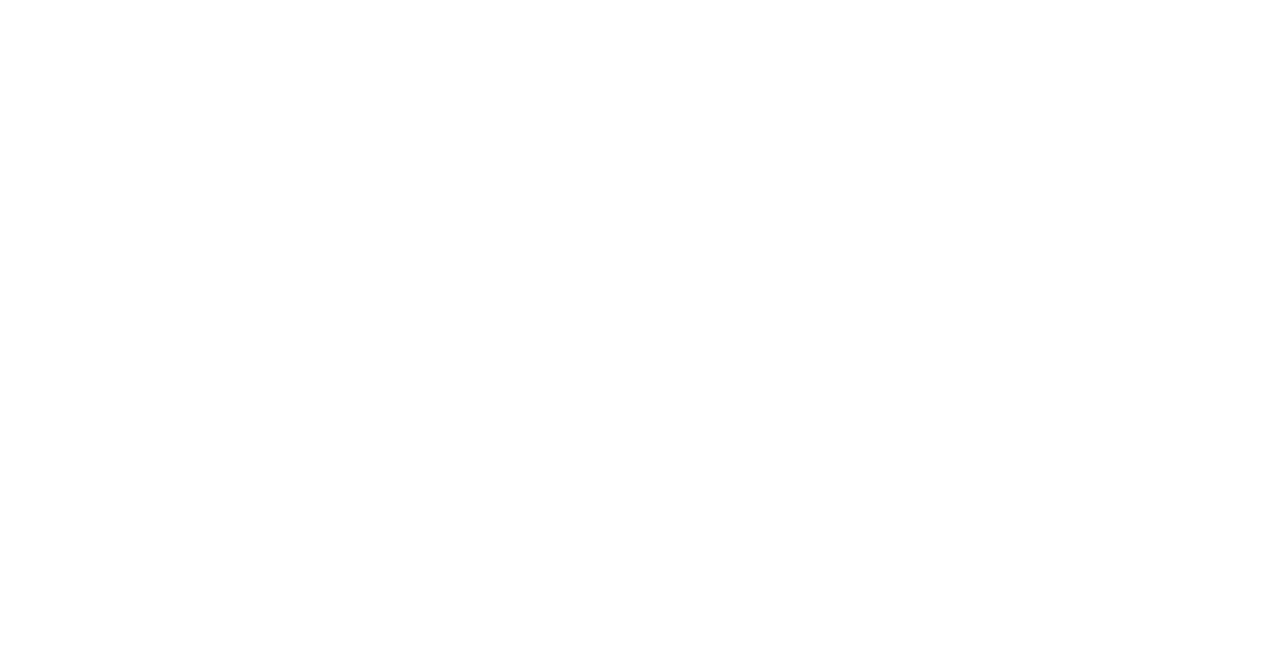
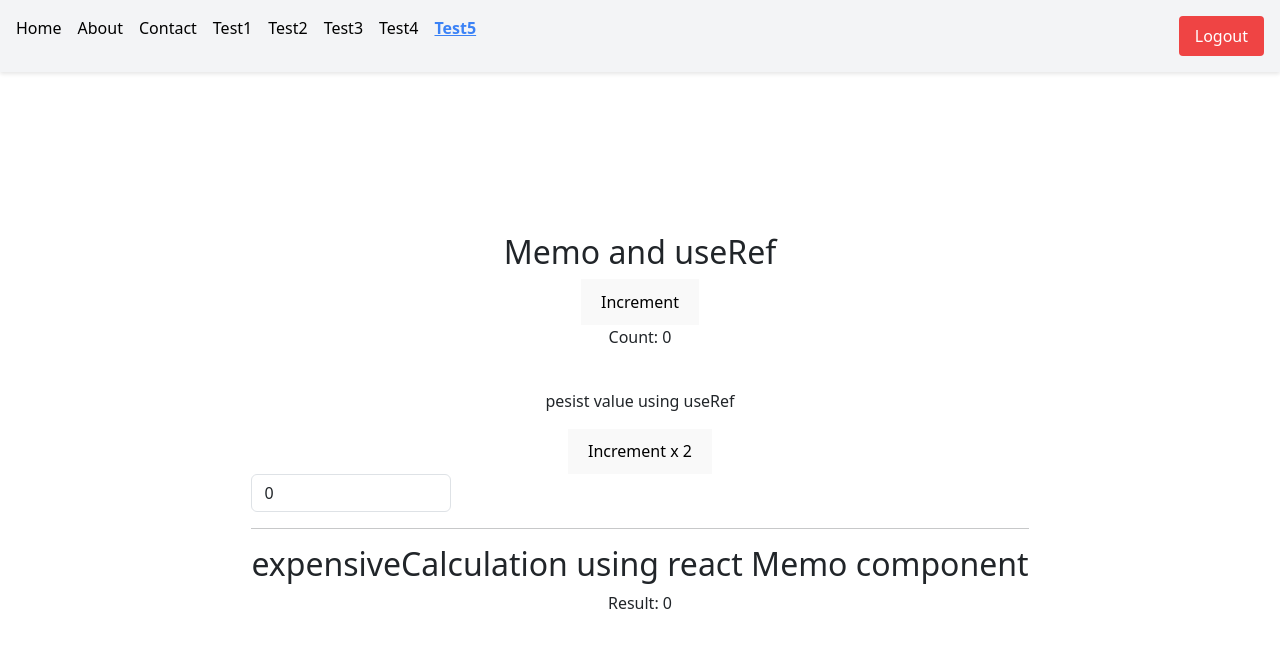
Before and after one commit to poojanpatel-bacancy/react-learn-1, a React (Vite) app: page /test5 in a window 1280 px wide. Before the commit this address had no page. Shown: the top 648 px of the page. Built offline with nearby package versions, Linux system fonts and the light colour scheme; sample sign-in values are in the browser's storage.

Commit message:
test5: Memo and use Ref

```diff
--- a/src/App.tsx
+++ b/src/App.tsx
@@ -13,6 +13,7 @@
 import Unauthorized from './Components/Pages/Unauthorized'
 import Test3 from './Components/Pages/Test3'
 import Test4 from './Components/Pages/Test4'
+import Test5 from './Components/Pages/Test5'
 
 
 function App() {
@@ -71,6 +72,11 @@
                                 <Test4 />
                             </ProtectedRoute>
                         } />
+                        <Route path="/test5" element={
+                            <ProtectedRoute>
+                                <Test5 />
+                            </ProtectedRoute>
+                        } />
                     </Routes>
                 </BrowserRouter>
             </UserProvider>
--- a/src/Components/Layout/Navbar.tsx
+++ b/src/Components/Layout/Navbar.tsx
@@ -75,6 +75,14 @@
                         Test4
                     </NavLink>
                 </li>
+                <li>
+                    <NavLink
+                        to="/test5"
+                        className={({ isActive }) => isActive ? styles.activeLink : styles.inactiveLink}
+                    >
+                        Test5
+                    </NavLink>
+                </li>
                 <li className={styles.logoutBtn}>
                     <button onClick={handleLogout} className={styles.logoutBtnStyle}>
                         Logout
--- /dev/null
+++ b/src/Components/Pages/Test5.tsx
@@ -0,0 +1,50 @@
+import React, { useRef, useState } from 'react';
+import Test5_a from '../Test5_a';
+
+const Test5 = () => {
+    const [count, setCount] = useState(0);
+
+    const [inputValue, setInputValue] = useState<number | ''>(0);
+    const handleChange = (e: React.ChangeEvent<HTMLInputElement>) => {
+        const value = e.target.value;
+        // Allow empty string to clear input, otherwise convert to number
+        setInputValue(value === '' ? '' : Number(value));
+    };
+
+    const handleChangeCount = () => {
+        setCount(count + 1);
+    }
+
+    let x = useRef(2);
+
+    const handleIncreamentX = () =>{
+        console.log("x: ", x.current);
+        x.current = x.current + 1;
+        console.log("x incre : ", x.current);
+    }
+
+    return (
+        <div>
+            <h2>Memo and useRef</h2>
+            <button onClick={handleChangeCount}>Increment</button>
+            <p>Count: {count}</p>
+            <br />
+            <p> pesist value using useRef</p>
+            <button onClick={handleIncreamentX}> Increment x {x.current}</button>
+
+            <input
+                type="number"
+                value={inputValue}
+                onChange={handleChange}
+                placeholder="Enter a number"
+                className="form-control"
+                style={{ width: '200px' }}
+            />
+            <hr />
+            {/* Render Test5_a only if inputValue is a valid number */}
+            {typeof inputValue === 'number' && <Test5_a num={inputValue} />}
+        </div>
+    );
+};
+
+export default Test5;
--- /dev/null
+++ b/src/Components/Test5_a.tsx
@@ -0,0 +1,21 @@
+import React from "react";
+
+const expensiveCalculation = (num: number) => {
+    console.log("Calculating...");
+    for (let i = 0; i < 1000000000; i++) {
+        // do nothing
+    }
+    return num * 2;
+};
+
+function Test5_a({ num }: { num: number }) {
+    console.log('Test5_a rendered.');
+    return (
+        <div>
+            <h2>expensiveCalculation using react Memo component</h2>
+            <p>Result: {expensiveCalculation(num)}</p>
+        </div>
+    )
+}
+
+export default React.memo(Test5_a);
```
Also changed, not shown: src/redux/cartSlice.ts (+7 -0 lines).
